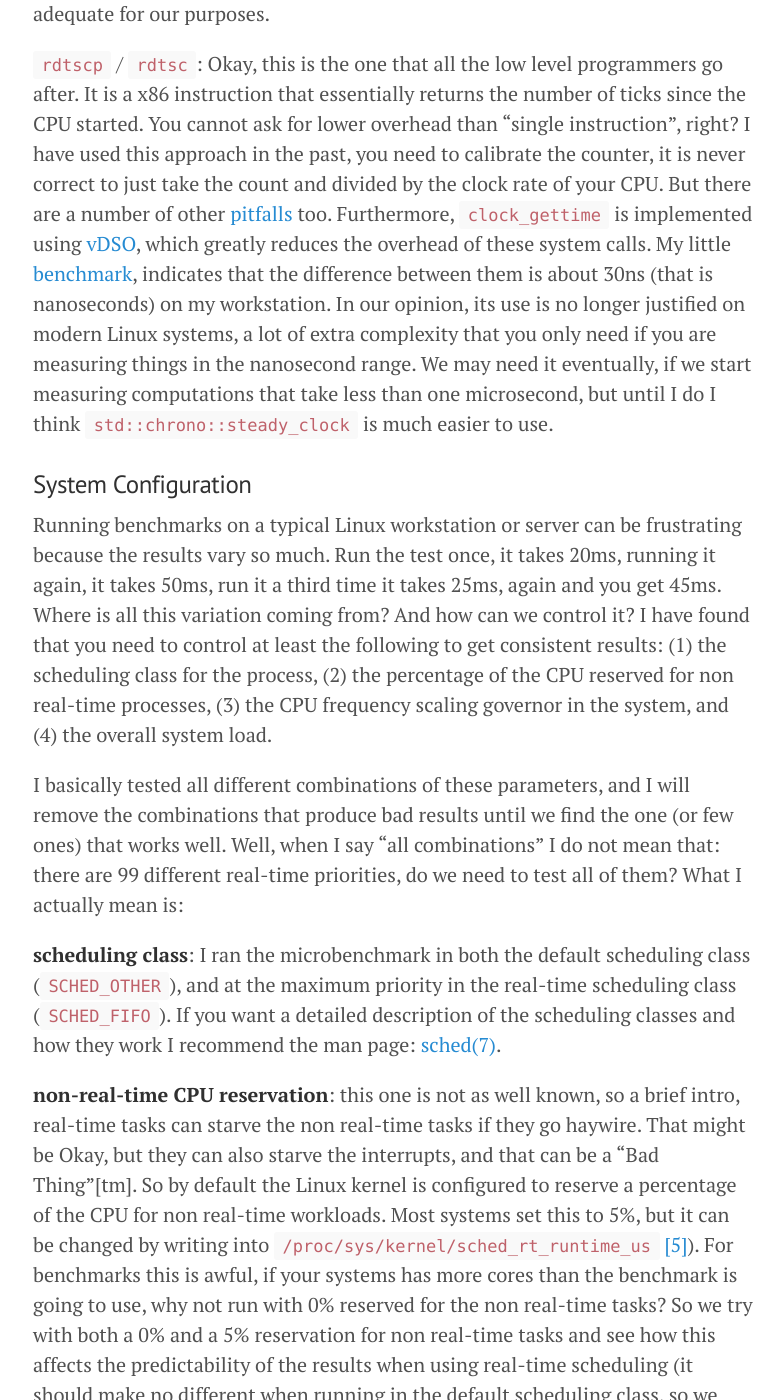
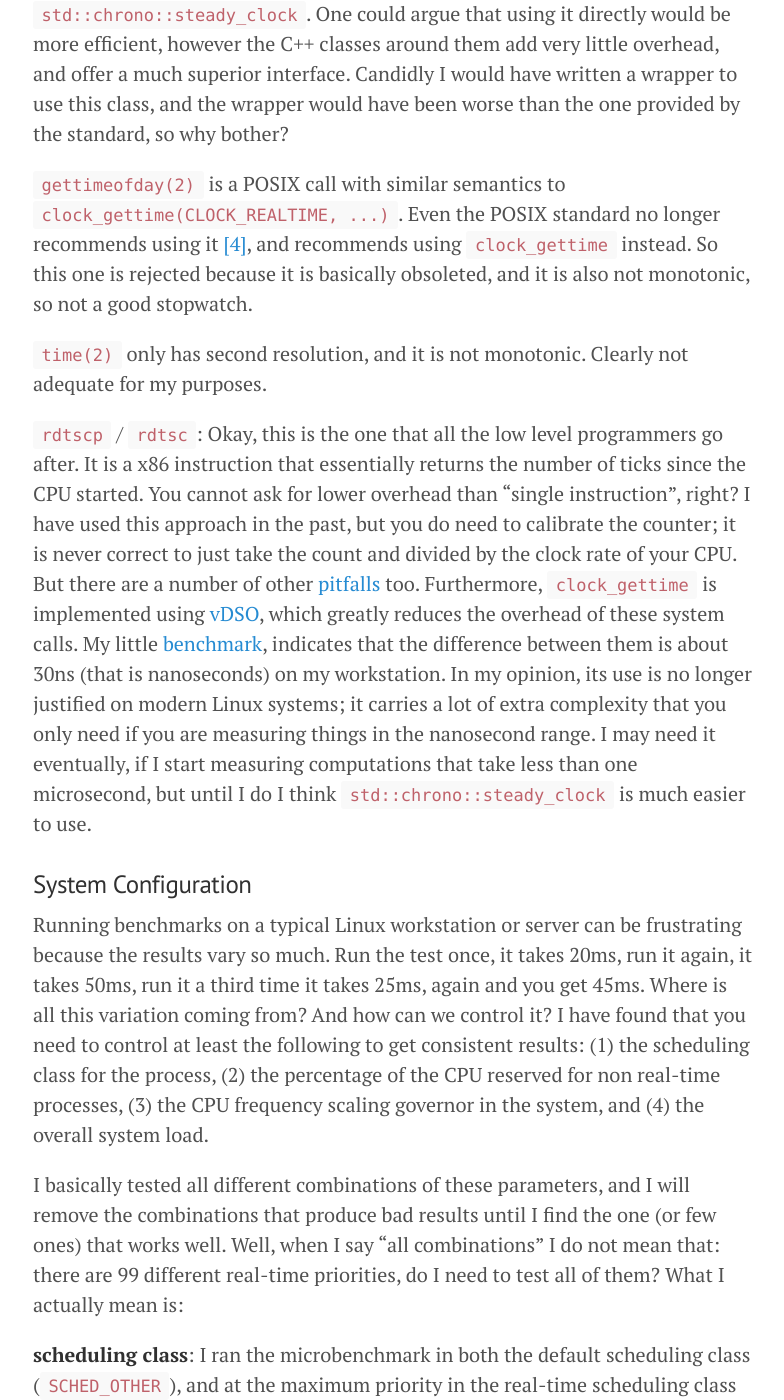
Before and after one commit to coryan/coryan.github.io, a Jekyll site: the page built from _posts/2017-01-08-on-benchmarking-part-2.md, in a window 1280 px wide and 1400 px high, scrolled down 4787 px. Shown: the whole window, without its empty margins (247-1031 px from the left). Built offline with Jekyll 4.4.1, drawn with Linux system fonts in a browser that asks for light colours; formulas are drawn with MathJax 3; some of the changed text lies outside the part shown.

Commit message:
Many good suggestions from Gonzalo and Cristian.

```diff
--- a/_posts/2017-01-08-on-benchmarking-part-2.md
+++ b/_posts/2017-01-08-on-benchmarking-part-2.md
@@ -6,11 +6,12 @@
 ---
 
 > This is a long series of posts where I try to teach myself how to
-> run rigorous, reproducible microbenchmarks on Linux.  Maybe you may
+> run rigorous, reproducible microbenchmarks on Linux.  You may
 > want to start from the [first one](/2017/01/04/on-benchmarking-part-1/)
-> and learn with me as I go along.  Better yet, [tell
-> me](https://github.com/coryan/coryan.github.io/issues/1) where I
-> did.
+> and learn with me as I go along.
+> I am certain to make mistakes, please write be back in
+> [this bug](https://github.com/coryan/coryan.github.io/issues/1) when
+> I do.
 
 In my [previous post]({{page.previous.url}}) I discussed a class
 (`array_based_order_book_side<>`)
@@ -18,7 +19,7 @@
 benchmarks.
 Because testing the class inside a full program introduces too much
 variation in the results,  it is too slow, and it is too cumbersome I
-decided to go with a small purpose built benchmark program.
+decided to go with a small purpose-built benchmark program.
 I also decided that the benchmark would generate synthetic inputs for
 the class.  These inputs are really some long sequences of operations
 that the class must process.
@@ -28,15 +29,23 @@
 [JayBeams](https://github.com/coryan/jaybeams/).
 Mostly this was born with the frustration of not getting the same
 results when running even the same benchmark twice.
+If I cannot reproduce the results myself, for the same code, on the
+same server, what hope do I have of creating reproducible results?
+I need to get the environment where the benchmarks run under control
+before I have any hope of embarking of a rigorous analysis of them.
+
 It turns out you need to do a lot of fine tuning in the operating
-system to get consistency out of you benchmarks, and you also
+system to get consistency out of your benchmarks, and you also
 need to select your clock carefully.
+I find this kind of fine tuning interesting in itself, and I am taking
+the opportunity to talk about it.
+
 Most folks call such small benchmarks a
 [microbenchmark](https://en.wiktionary.org/wiki/microbenchmark),
 and I like the name because it makes a clear distinction from large
 benchmarks as those for database systems (think TPC-E and its
 cousins).
-I plan to use that name from this point.
+I plan to use that name hereafter.
 
 ## Anatomy of a Microbenchmark
 
@@ -67,7 +76,7 @@
 
 At the end most microbenchmarks report some kind of aggregate of the
 results, typically the average time across all iterations.
-More rarely you some additional
+Most microbenchmarks stop there, though rarely they include additional
 [statistics](https://en.wikipedia.org/wiki/Statistic), such as the minimum,
 maximum, standard deviation, or the median.
 
@@ -91,9 +102,12 @@
 
 An even worse mistake is to not consider whether the effect observed
 by your benchmark even makes sense: if you results indicate that
-option A is better by less than one cycle per iteration vs. option B,
-do you really think that is meaningful?
-Are you having a case of [xkcd/1252](https://xkcd.com/1252/).
+option A is better by less than one machine instruction per iteration
+vs. option B, do you really think that is meaningful?
+I think it is not, no matter how many statistical tests you have to
+prove that it is true, it has barely measurable impact.
+I want rigorous results, I do not want to join
+["The Cult of Statistical Significance"](http://www.deirdremccloskey.com/docs/jsm.pdf).
 
 ## The JayBeams Microbenchmark Framework
 
@@ -112,10 +126,10 @@
 captures the results, and finally reports all the data.
 
 The time measurements for each iteration are captured in memory,
-we do not want to contaminate the performance of test with additional
-I/O.
-And all the memory necessary to capture the results is allocated before
-the test starts, because we do not want to contaminate the arena
+since you do not want to contaminate the performance of test with
+additional I/O.
+All the memory necessary to capture the results is allocated before
+the test starts, because I do not want to contaminate the arena
 either.
 
 ### Reporting the Results
@@ -127,14 +141,13 @@
 distribution, and the statistical tests that you are planning to use.
 Worse, even if I knew the perfect statistics to use, there are some
 complicated numerical and semi-numerical algorithms involved.
-Such tasks are best left for specialized software, such as
-[R](http://www.r-project.org), or if you are a Python fan
+Such tasks are best left to specialized software, such as
+[R](http://www.r-project.org), or if you are a Python fan,
 [Pandas](http://pandas.pydata.org/).
 
 In general, the JayBeams microbenchmark framework will dump all the
-results to stdout, and expects you to collect them (probably with a
-script), give them to a script (I use R) to perform the analysis
-there.
+results to stdout, and expects you to give them to a script (I use R)
+to perform the analysis there.
 However, sometimes you just want quick results to guide the
 modify-compile-test cycles.
 
@@ -175,20 +188,20 @@
   The counters include cpu time, system time, page faults, context
   switches, and many others.
   Using CPU time instead of wall clock time is good,
-  because the amount of CPU used should not change while the program
+  because the amount of CPU used should not change while the program is
   waiting to be scheduled.
-  However, the precision of `getrusage` is too low for our purposes,
+  However, the precision of `getrusage` is too low for my purposes,
   traditionally it was updated 100 times a second, but even on modern
   Linux kernels the counters are only incremented around 1,000 times
   per second
   [[1]](http://ww2.cs.fsu.edu/~hines/present/timing_linux.pdf)
   [[2]](http://stackoverflow.com/questions/12392278/measure-time-in-linux-time-vs-clock-vs-getrusage-vs-clock-gettime-vs-gettimeof).
   So at best you get millisecond resolution,
-  while the improvements we are trying to measure may be a few
+  while the improvements I am trying to measure may be a few
   microseconds.
   This system call would introduce measurement errors many times
-  larger than the effects we want to measure, and therefore it is not
-  appropriate for our purposes.
+  larger than the effects I want to measure, and therefore it is not
+  appropriate for my purposes.
 
 `std::chrono::high_resolution_clock`: so C++ 11 introduced a number of
   different clocks, and this one has potentially higher-resolution
@@ -226,15 +239,15 @@
   also not monotonic, so not a good stopwatch.
 
 `time(2)` only has second resolution, and it is not monotonic.
-  Clearly not adequate for our purposes.
+  Clearly not adequate for my purposes.
 
 `rdtscp` / `rdtsc`: Okay, this is the one that all the low level
   programmers go after.
   It is a x86 instruction that essentially returns the number of
   ticks since the CPU started.
   You cannot ask for lower overhead than "single instruction", right?
-  I have used this approach in the past, you need to calibrate the
-  counter, it is never correct to just take the count and divided by
+  I have used this approach in the past, but you do need to calibrate the
+  counter; it is never correct to just take the count and divided by
   the clock rate of your CPU.
   But there are a number of other
   [pitfalls](http://oliveryang.net/2015/09/pitfalls-of-TSC-usage/) too.
@@ -245,10 +258,10 @@
   [benchmark](https://github.com/coryan/jaybeams/blob/eabc035fc23db078e7e6b6adbc26c08e762f37b3/jb/bm_clocks.cpp),
   indicates that the difference between them is about 30ns (that is
   nanoseconds) on my workstation.
-  In our opinion, its use is no longer justified on modern Linux
-  systems, a lot of extra complexity that you only need if you are
+  In my opinion, its use is no longer justified on modern Linux
+  systems; it carries a lot of extra complexity that you only need if you are
   measuring things in the nanosecond range.
-  We may need it eventually, if we start measuring computations that
+  I may need it eventually, if I start measuring computations that
   take less than one microsecond, but until I do I think
   `std::chrono::steady_clock` is much easier to use.
 
@@ -256,7 +269,7 @@
 
 Running benchmarks on a typical Linux workstation or server can be
 frustrating because the results vary so much.
-Run the test once, it takes 20ms, running it again, it takes 50ms, run
+Run the test once, it takes 20ms, run it again, it takes 50ms, run
 it a third time it takes 25ms, again and you get 45ms.
 Where is all this variation coming from?  And how can we control it?
 I have found that you need to control at least the following to
@@ -267,10 +280,10 @@
 and (4) the overall system load.
 
 I basically tested all different combinations of these parameters, and
-I will remove the combinations that produce bad results until we
+I will remove the combinations that produce bad results until I
 find the one (or few ones) that works well.
 Well, when I say "all combinations" I do not mean that: there are 99
-different real-time priorities, do we need to test all of them?
+different real-time priorities, do I need to test all of them?
 What I actually mean is:
 
 **scheduling class**: I ran the microbenchmark in both the default
@@ -292,10 +305,10 @@
 For benchmarks this is awful, if your systems has more cores than the
 benchmark is going to use, why not run with 0% reserved for the non
 real-time tasks?
-So we try with both a 0% and a 5% reservation for non real-time tasks
+So I try with both a 0% and a 5% reservation for non real-time tasks
 and see how this affects the predictability of the results when using
-real-time scheduling (it should make no different when running in the
-default scheduling class, so we skipped that).
+real-time scheduling (it should make no difference when running in the
+default scheduling class, so I skipped that).
 
 **CPU frequency scaling governor**: modern CPUs can change their
 frequency dynamically to tradeoff power efficiency against
@@ -313,9 +326,9 @@
 graphs).  Then I repeated the benchmarks while I ran N processes, one
 for each core, each of these processes tries to consume 100% of a core.
 
-Finally, we run run four iterations of the microbenchmark, under
+Finally, for all the
 all possible combinations of the configuration parameters and load I
-described above.
+described above I run the microbenchmark four times.
 I actually used `map_based_order_book_side<>` in these benchmarks, but
 the results apply regardless of what you are testing.
 Let's look at the pretty graph:
@@ -331,7 +344,7 @@
 That is not a surprise, the poor benchmark is competing with the load
 generator, and they are both the same priority.
 We probably do not want to run benchmarks on loaded systems at the
-default scheduling class, we kind of knew that, but confirmed.
+default scheduling class, we kind of knew that, but now it is confirmed.
 
 We can also eliminate the `ondemand` governor when using the real-time
 scheduling class.
@@ -388,9 +401,8 @@
 (those are the end of the boxes in these graphs btw) with load than
 without it.
 
-We still have that `/proc/sys/kernel/sched_rt_runtime_us` parameter
-controlling the amount of CPU reserved for non real-time task.
-What is the effect of this?
+I still have not examined the effect, if any, of that
+`/proc/sys/kernel/sched_rt_runtime_us` parameter:
 
 ![A series of boxplot graphs showing how the performance vary with
   system load and the real-time scheduling system-wide limits.](/public/2017-01-08-on-benchmarking-part-2/microbenchmark-vs-rtlimit.boxplot.svg
@@ -409,7 +421,7 @@
 | performance | FIFO    | unlimited     | 28 |
 
 That is enough to convince me that there is a clear benefit to using
-all the settings we have discussed above.
+all the settings I have discussed above.
 Just for fun, here is how bad those IQRs started, even if only
 restricted to the same seed for all runs:
 
@@ -422,8 +434,9 @@
 | loaded | fixed | rt:unlimited | performance     | 492 |
 | loaded | fixed | rt:unlimited    | ondemand     | 481 |
 
-I believe the improvement is quite significant, we will see later that
-this is the difference between having to run a few hundred iterations
+I believe the improvement is quite significant, I will show in a
+future post that this is the difference between having to run a few
+hundred iterations
 of the test vs. close to a million to obtain enough statistical power
 in the microbenchmark.
 
@@ -436,7 +449,7 @@
 I cannot assert with any confidence what is the size of the effect, or
 whether the results are statistically significant, or to what
 population of tests they apply.
-Those things are possible to do, but require more space than we have
+Those things are possible to do, but require more space than I have
 available right now.
 
 ### Summary
@@ -454,9 +467,11 @@
 Well, at the moment I use a driver script to set the CPU frequency
 scaling governor and to change the CPU reservation for non real-time
 tasks.
-I prefer to keep this in a separate script because otherwise we need
-superuser privileges to run the benchmark (while we only need the right
-capabilities to set the scheduling parameters).
+I prefer to keep this in a separate script because otherwise one needs
+superuser privileges to run the benchmark.
+Setting the scheduling class and priority is fine,
+you only need the right capabilities via
+`/etc/security/limits.conf`.
 The script is small and easier to inspect for security problems,
 in fact, it just relies on sudo, so a simple grep finds all the
 relevant lines.
@@ -475,8 +490,9 @@
 Even with all this effort to control the consistency of the benchmark
 results, and even with a very simple, purely CPU bound test as used in
 this post the results exhibit some variability.
-Our benchmarks live in a world where only rigorous statistics can help
-from drawing the wrong conclusions.
+These benchmarks live in a world where only rigorous statistics can
+help you draw the right conclusions, or at least help you avoid the
+wrong conclusions.
 
 As I continue to learn how to run rigorous, reproducible
 microbenchmarks in Linux I keep having to pick up more and more
@@ -497,10 +513,12 @@
 facilities to schedule I/O operations at different priorities via the
 `ioprio_set(2)` system calls.
 Since these microbenchmarks perform no I/O I am assuming this will not
-matter, but possibly could and we should make these calls also.
+matter, but possibly could.
+I should extend the framework to make these calls, even if it is only
+when some configuration flag is set.
 
 I have not found any evidence that setting the CPU affinity for the
-process (also known a pinning) helps in this case.
+process (also known as pinning) helps in this case.
 It might do so, but I have no pretty graph to support that.
 It also wreaks havoc with non-maskable interrupts when the benchmark
 runs at higher priority than the interrupt priority.
@@ -521,6 +539,19 @@
 better choice as we are willing to forgo the power efficiency of a
 intelligent governor in favor of the predictability of our results.
 
+My friend [Gonzalo](https://github.com/gonzus) points out that we
+assume `std::chrono::steady_clock` has good enough resolution,
+we should at least check at runtime and warn if necessary.
+There is no guarantee in C++ as to the resolution of any of the clocks
+really, so the checks will need to be platform specific.
+On Linux the
+[clock_getres(2)](http://man7.org/linux/man-pages/man2/clock_gettime.2.html)
+seems promising at first, but it turns out to always return 1ns for
+all the "high-resolution" clocks, regardless of their actual
+resolution.
+I do not have, at the moment, a good idea on how to approach this
+problem.
+
 ## Notes
 
 The data in this post was generated using a shell script,
```
Also changed, not shown: other parts of _posts/2017-01-08-on-benchmarking-part-2.md (+10 -8 lines).
